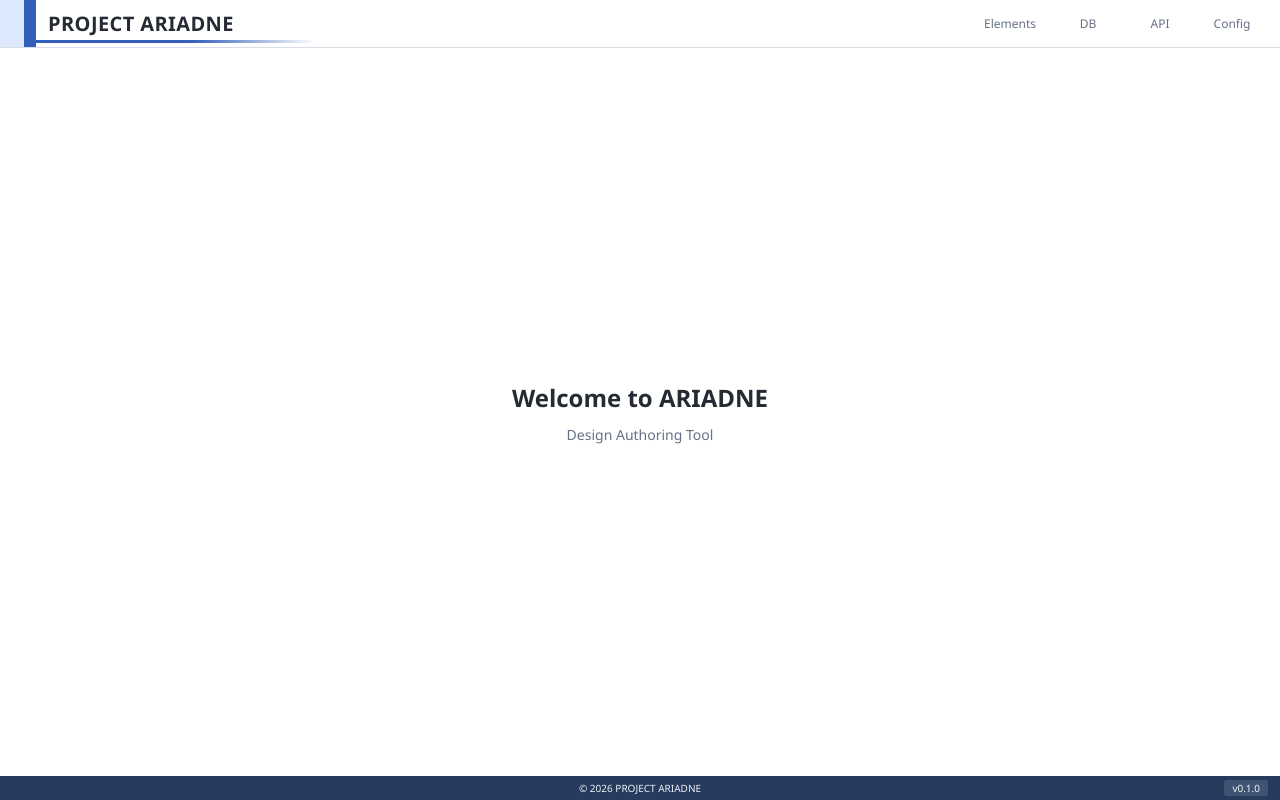
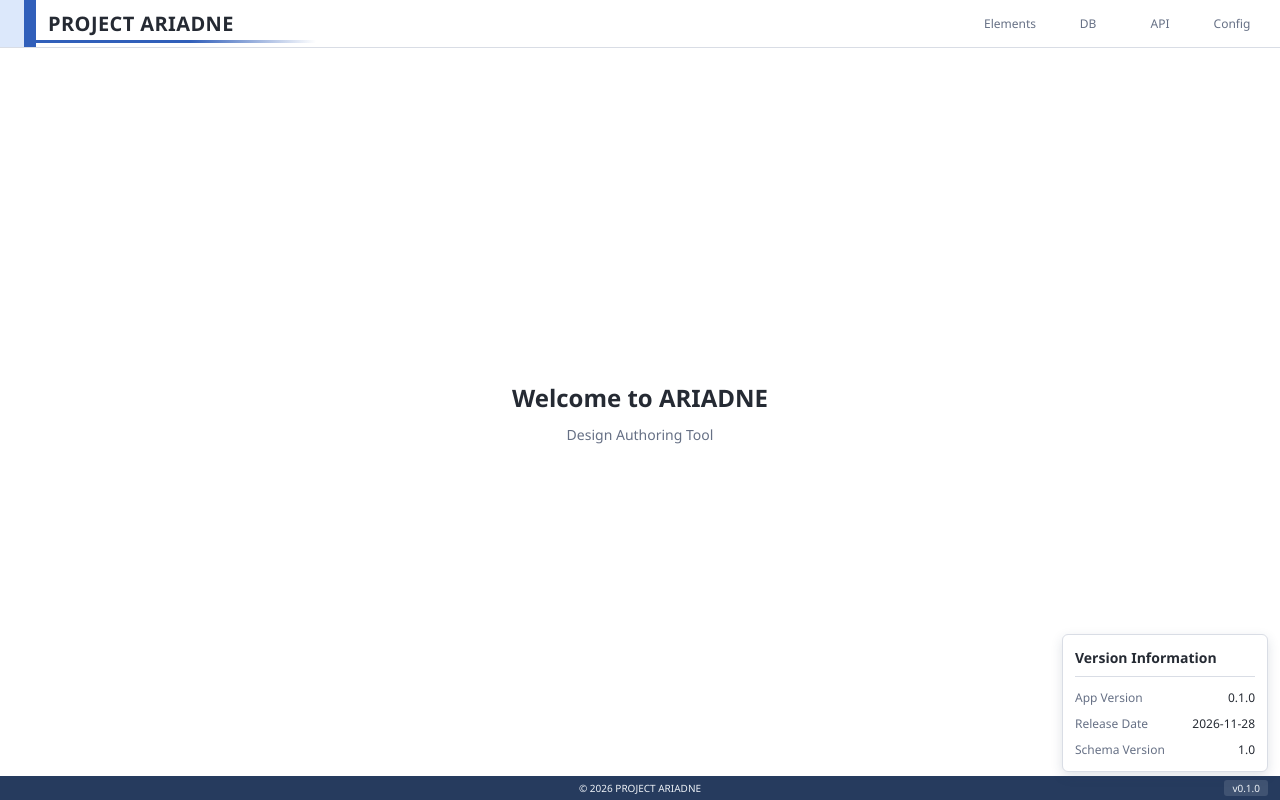
Before and after one commit to teru-0529/project-ariadne, a Svelte app in the folder app/frontend/: page / in a window 1280 px wide. Built offline with nearby package versions, Linux system fonts and the light colour scheme.

Commit message:
feat: design popup and version information

```diff
--- a/app/frontend/src/component/common/AriadnePopup.svelte
+++ b/app/frontend/src/component/common/AriadnePopup.svelte
@@ -1,2 +1,51 @@
+<!-- BLOCK: Script -->
+<script lang="ts">
+  import type { Snippet } from "svelte";
+
+  // SECTION: Props
+  interface Props {
+    trigger: Snippet;
+    content: Snippet;
+  }
+
+  let { trigger, content }: Props = $props();
+</script>
+
 <!-- BLOCK: Markup -->
-<div>Popup</div>
+<div class="popup">
+  <!-- SECTION: Trigger -->
+  {@render trigger()}
+
+  <!-- SECTION: Content -->
+  <!-- TODO: Control popup visibility through internal open state. -->
+  <div class="popup-content">
+    {@render content()}
+  </div>
+</div>
+
+<!-- BLOCK: Style -->
+<style>
+  /* SECTION: Popup Layout */
+  .popup {
+    position: relative;
+  }
+
+  /* SECTION: Popup Content */
+  .popup-content {
+    position: absolute;
+
+    right: 0;
+    bottom: calc(100% + var(--spacing-8));
+
+    z-index: 10;
+
+    padding: var(--spacing-12);
+
+    color: var(--color-text);
+    background: var(--color-background);
+    border: 1px solid var(--color-border);
+    border-radius: 6px;
+
+    box-shadow: 0 4px 12px rgb(38 59 94 / 15%);
+  }
+</style>
--- a/app/frontend/src/component/structure/AriadneShell.svelte
+++ b/app/frontend/src/component/structure/AriadneShell.svelte
@@ -2,6 +2,7 @@
 <script lang="ts">
   import type { Snippet } from "svelte";
 
+  import AriadnePopup from "../common/AriadnePopup.svelte";
   import AriadnePrimaryNavigation from "../common/AriadnePrimaryNavigation.svelte";
 
   // SECTION: Props
@@ -40,8 +41,30 @@
     <div class="copyright">© 2026 PROJECT ARIADNE</div>
 
     <div class="version">
-      <!-- TODO: Display the app version received from the parent component. -->
-      <button type="button" class="version-badge">v0.1.0</button>
+      <AriadnePopup>
+        {#snippet trigger()}
+          <!-- TODO: Display the app version received from the parent component. -->
+          <button type="button" class="version-badge">v0.1.0</button>
+        {/snippet}
+
+        {#snippet content()}
+          <!-- TODO: Display the version information received from the parent component. -->
+          <div class="version-information">
+            <h2>Version Information</h2>
+
+            <dl>
+              <dt>App Version</dt>
+              <dd>0.1.0</dd>
+
+              <dt>Release Date</dt>
+              <dd>2026-11-28</dd>
+
+              <dt>Schema Version</dt>
+              <dd>1.0</dd>
+            </dl>
+          </div>
+        {/snippet}
+      </AriadnePopup>
     </div>
   </footer>
 </div>
@@ -153,8 +176,6 @@
     background: var(--color-footer);
 
     font-size: var(--font-size-10);
-
-    overflow: hidden;
   }
 
   .copyright {
@@ -193,4 +214,43 @@
     outline: 1px solid var(--color-text-inverse);
     outline-offset: 1px;
   }
+
+  /* SECTION: Version Information */
+  .version-information {
+    width: 180px;
+  }
+
+  .version-information h2 {
+    margin: 0 0 var(--spacing-12);
+    padding-bottom: var(--spacing-8);
+
+    border-bottom: 1px solid var(--color-border);
+
+    font-size: var(--font-size-14);
+    font-weight: var(--font-weight-semibold);
+  }
+
+  .version-information dl {
+    display: grid;
+    grid-template-columns: 1fr auto;
+
+    gap: var(--spacing-8) var(--spacing-16);
+
+    margin: 0;
+
+    font-size: var(--font-size-12);
+  }
+
+  .version-information dt {
+    color: var(--color-text-muted);
+  }
+
+  .version-information dd {
+    margin: 0;
+
+    color: var(--color-text);
+
+    font-weight: var(--font-weight-medium);
+    text-align: right;
+  }
 </style>
```
